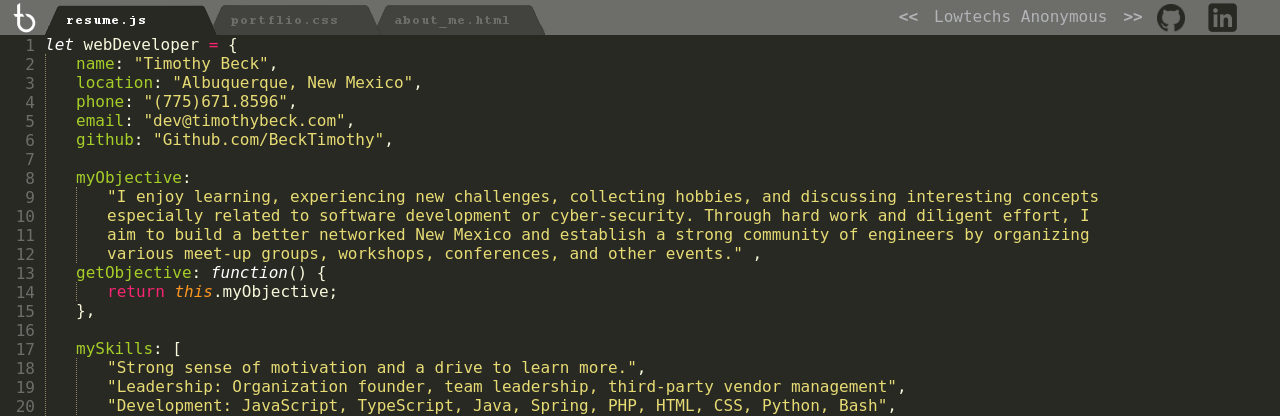
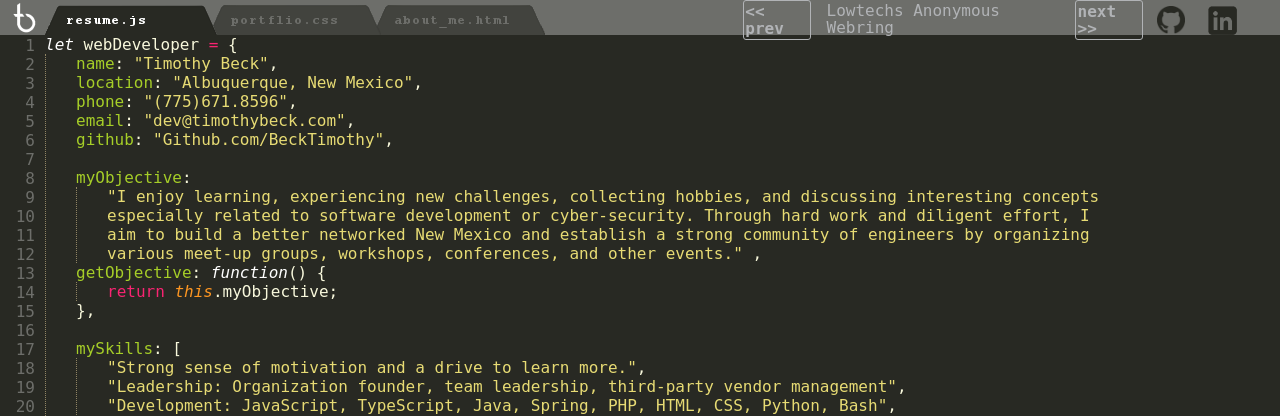
Before and after one commit to BeckTimothy/tbeck-pwp-portfolio, a PHP site: page / in a window 1280 px wide. Shown: the top 416 px of the page. Run offline with PHP 8.4, Linux system fonts and the light colour scheme; some libraries are stand-ins or nearby versions.

Commit message:
styled webring links a bit

```diff
--- a/public_html/css/styles.css
+++ b/public_html/css/styles.css
@@ -23,6 +23,7 @@ a {
 /*text primary color = #908463 */
 #webringWrapper{
 	display: inline-block;
+	vertical-align: middle;
 }
 #webring{
 	display: flex;
@@ -35,13 +36,16 @@ a {
 	text-decoration:none;
 	font-weight: bold;
 	color:#B1B3B6;
-
+	border: 1px solid #B1B3B6;
+	padding: 0.1rem;
+	border-radius: 3px;
+	line-height: 1.1rem;
 }
-#webringCenterLink{
+.webringCenterLink{
 	text-decoration:none;
 	color:#B1B3B6;
-	padding-right: 1rem;
-	padding-left: 1rem;
+	padding: 0.1rem 1rem 0.1rem 1rem;
+	line-height: 1.1rem;
 }
 .headboard {
 	position: fixed;
--- a/public_html/index.html
+++ b/public_html/index.html
@@ -66,9 +66,9 @@
 <div class="socialMediaContainer">
 	<div id="webringWrapper">
 		<div id="webring">
-			<a class="webringSideLink" href="https://www.lowtechsanonymous.com/prev/timothybeck.com"><<</a>
-			<a id="webringCenterLink" href="https://www.lowtechsanonymous.com/webring">Lowtechs Anonymous</a>
-			<a class="webringSideLink" href="https://www.lowtechsanonymous.com/next/timothybeck.com">>></a>
+			<a id="webringPrevLink" class="webringSideLink" href="https://www.lowtechsanonymous.com/prev/timothybeck.com"><< prev</a>
+			<a id="webringCenterLink" class="webringCenterLink" href="https://www.lowtechsanonymous.com/webring">Lowtechs Anonymous Webring</a>
+			<a id="webringNextLink" class="webringSideLink" href="https://www.lowtechsanonymous.com/next/timothybeck.com">next >></a>
 		</div>
 	</div>
 	<a href="https://github.com/BeckTimothy"><img class="githubImage" src="media/github-icon.png"
```
